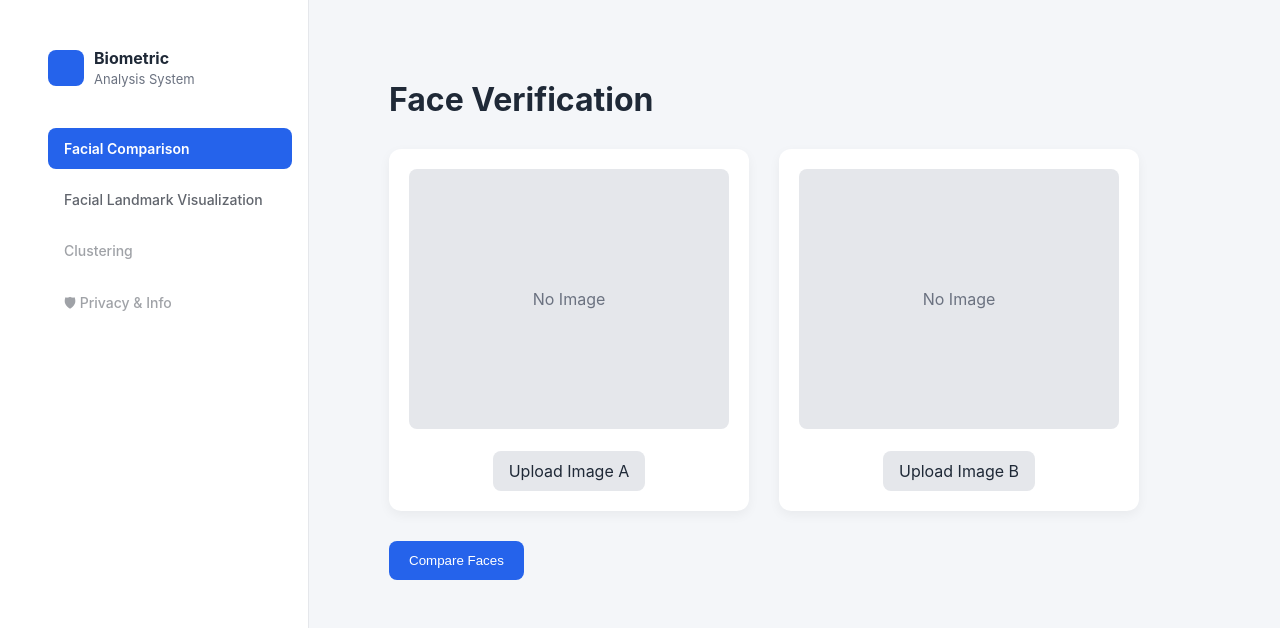
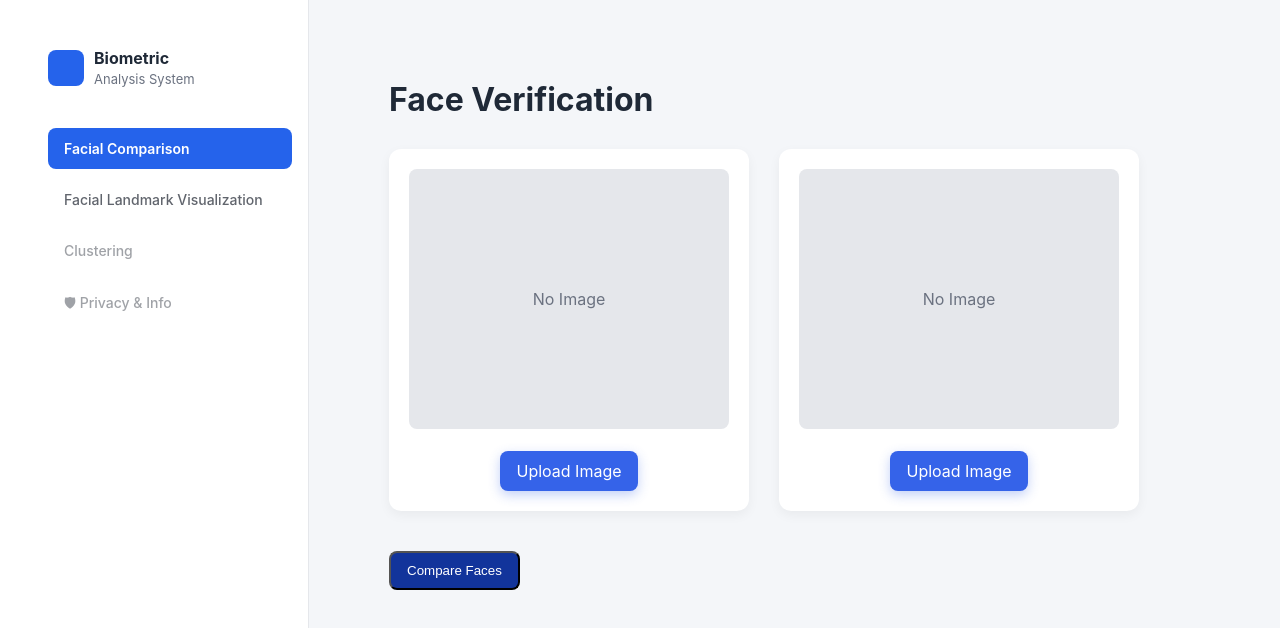
Before and after one commit to valenfernandez/BiometricDataAnalysis, a React app in the folder frontend/: page / in a window 1280 px wide. Shown: the top 628 px of the page. Built offline with nearby package versions, Linux system fonts and the light colour scheme; the HTML template or start-up script is replaced by a standard one.

Commit message:
change: buttons style

```diff
--- a/frontend/src/components/ImageCard.jsx
+++ b/frontend/src/components/ImageCard.jsx
@@ -19,12 +19,15 @@ export default function ImageCard({ label, onFileSelect }) {
         <div className="placeholder">No Image</div>
       )}
 
-      <label className="upload-btn">
-        {label}
-        <input type="file" hidden onChange={handleFile} />
+      <label className={`upload-btn ${preview ? "change" : "upload"}`}>
+        {preview ? "Change Image" : "Upload Image"}
+        <input
+          type="file"
+          hidden
+          onChange={handleFile}
+        />
       </label>
 
-      {preview && <span className="change-link">Change Image</span>}
     </div>
   );
 }
--- a/frontend/src/index.css
+++ b/frontend/src/index.css
@@ -109,6 +109,44 @@ h1 {
   margin-top: 10px;
 }
 
+.upload-btn.upload {
+  background-color: #3563e9;
+  color: white;
+  box-shadow: 0 4px 12px rgba(53, 99, 233, 0.3);
+}
+
+.upload-btn.upload:hover {
+  background-color: #274bcc;
+  transform: translateY(-2px);
+  box-shadow: 0 6px 16px rgba(53, 99, 233, 0.4);
+}
+
+.upload-btn.change {
+  background-color: #f3f4f6;
+  color: #333;
+  border: 1px solid #d1d5db;
+}
+
+.upload-btn.change:hover {
+  background-color: #e5e7eb;
+  transform: translateY(-2px);
+  box-shadow: 0 4px 10px rgba(0, 0, 0, 0.08);
+}
+
+.compare-btn {
+  background-color: #12349b;
+  color: white;
+  padding: 10px 16px;
+  border-radius: 8px;
+  cursor: pointer;
+  display: inline-block;
+  margin-top: 10px;
+}
+
+.compare-btn:hover {
+  transform: translateY(-2px);
+}
+
 .primary-btn {
 
   padding:12px 20px;
@@ -122,6 +160,7 @@ h1 {
 
 .primary-btn:hover {
   opacity: 0.9;
+  transform: translateY(-2px);
 }
 
 .change-link {
--- a/frontend/src/pages/VerificationPage.jsx
+++ b/frontend/src/pages/VerificationPage.jsx
@@ -33,22 +33,14 @@ export default function VerificationPage() {
       <h1>Face Verification</h1>
 
       <div className="image-section">
-        <ImageCard label="Upload Image A" onFileSelect={setImage1} />
-        <ImageCard label="Upload Image B" onFileSelect={setImage2} />
+        <ImageCard onFileSelect={setImage1} />
+        <ImageCard onFileSelect={setImage2} />
       </div>
 
       <button
         onClick={handleCompare}
         disabled={loading}
-        style={{
-          padding: "12px 20px",
-          borderRadius: "8px",
-          background: "#2563eb",
-          color: "white",
-          border: "none",
-          cursor: "pointer",
-          marginBottom: "30px",
-        }}
+        class  = "compare-btn"
       >
         {loading ? "Comparing..." : "Compare Faces"}
       </button>
```
